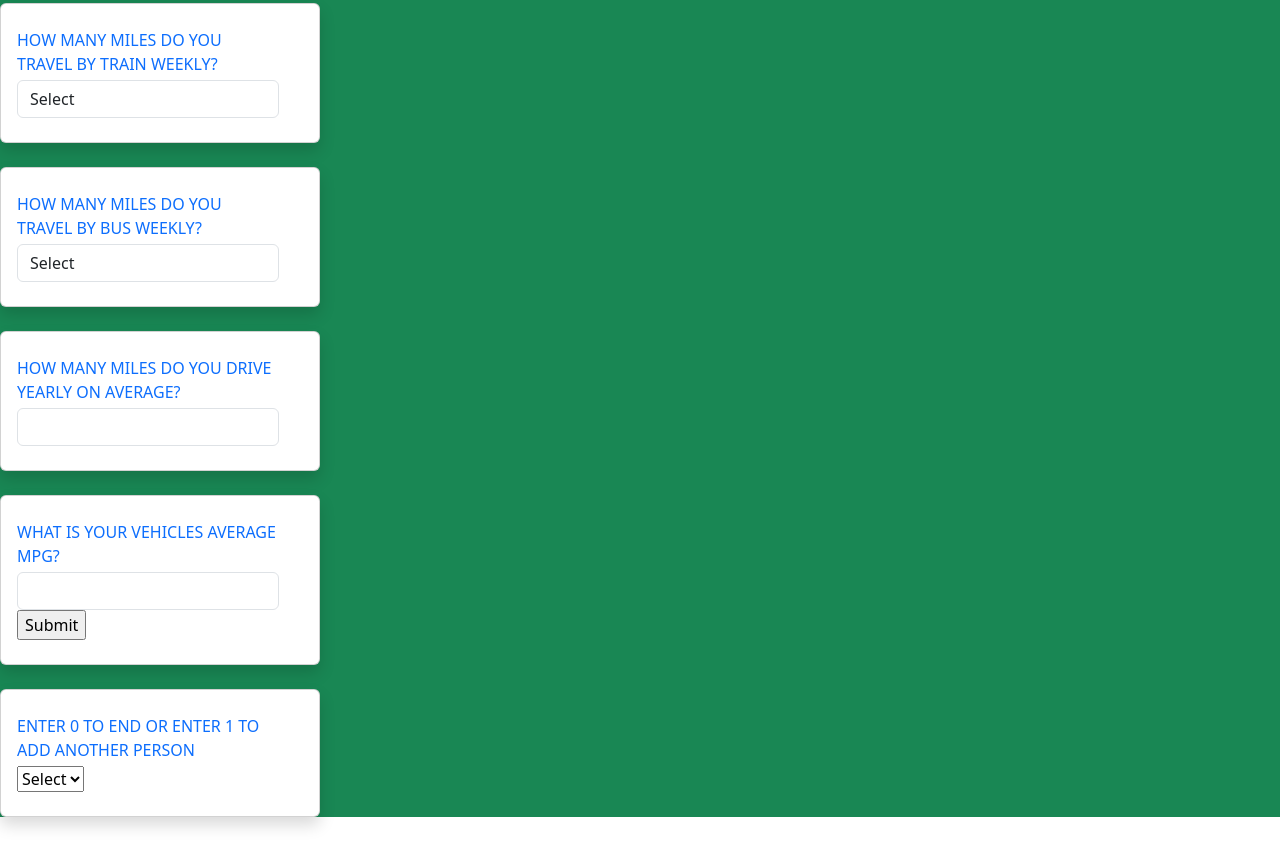
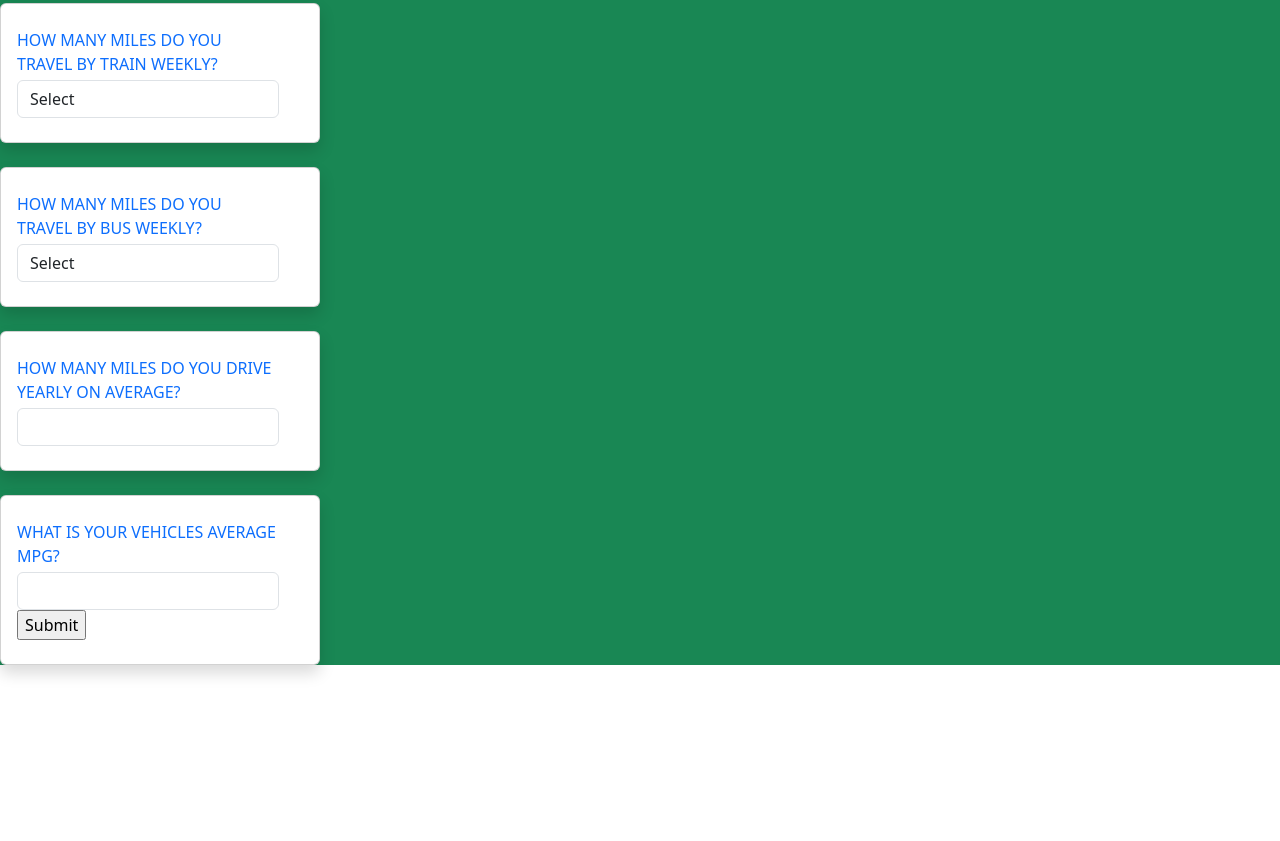
Before and after one commit to Waltercas/Carbon_Emissions_Calculator, a plain HTML site: page templates/index2.html in a window 1280 px wide. Shown: the part 1021-1862 px from the top of the page. After the commit the page ends 1710 px from the top, so only its background shows below. Drawn offline with nearby package versions, Linux system fonts and the light colour scheme.

Commit message:
final commit

```diff
--- a/templates/index2.html
+++ b/templates/index2.html
@@ -236,26 +236,7 @@
     </div>
 </div>
 
-<!-- Enter 0 to end Enter 1 to add another person -->
-<div class="col-xl-3 col-md-6 mb-4">
-    <div class="card border-left-primary shadow h-100 py-2">
-        <div class="card-body">
-            <div class="row no-gutters align-items-center">
-                <div class="col mr-2">
-                    <div class="text-xs font-weight-bold text-primary text-uppercase mb-1">
-                        Enter 0 to end or enter 1 to add another person </div>
-                        <select>
-                            <option selected disabled>Select</option>
-                            <option value="1">0</option>
-                            <option value="1">1</option>
-                          </select>
-                    </div>
-                <div class="col-auto">
-                 </div>
-            </div>
-        </div>
-    </div>
-</div>
+
 
 
     </section>
```
